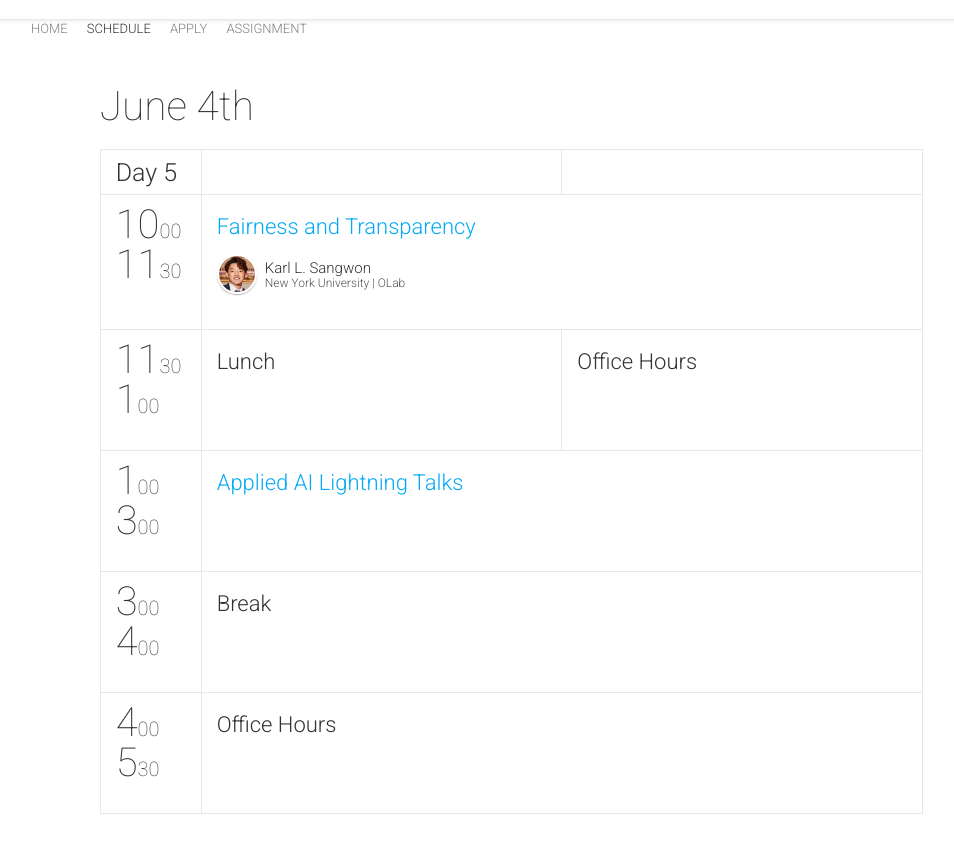
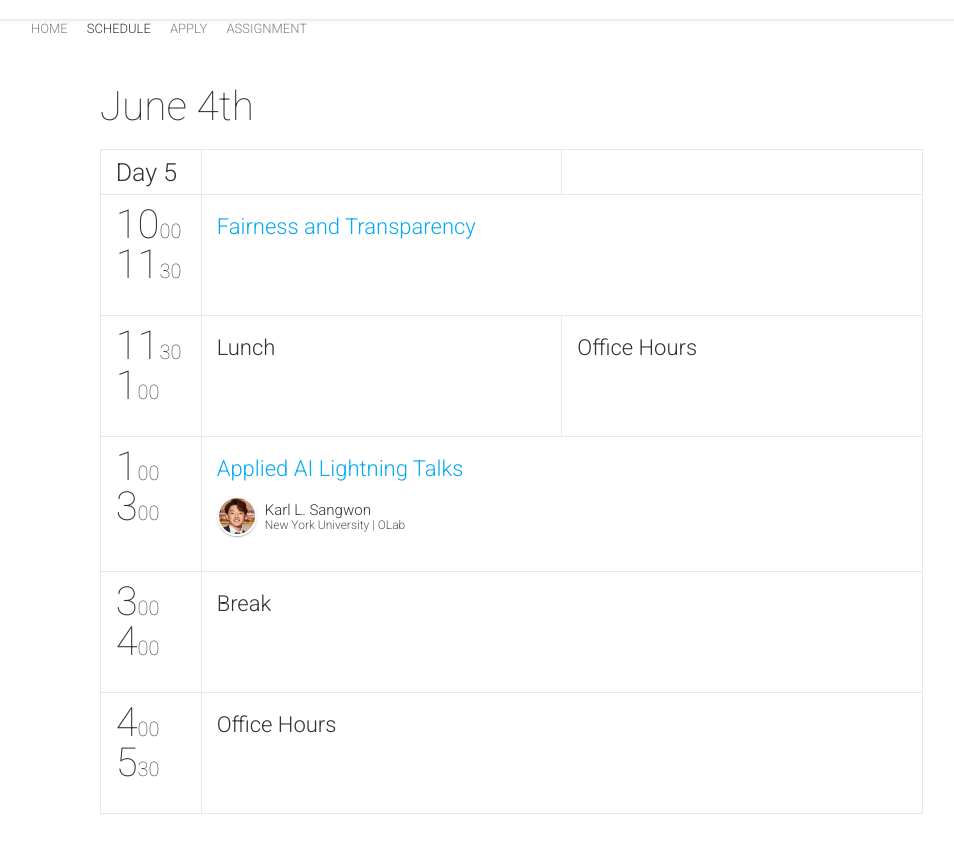
Before and after one commit to nyu-mll/nyu-ai-school-2023, a Jekyll site: the page built from schedule.html, in a window 1280 px wide and 900 px high, scrolled down 4265 px. Shown: the top 853 px of the window, without its empty margins (22-976 px from the left). Built offline with Jekyll 4.4.1, drawn with Linux system fonts in a browser that asks for light colours; nearby versions of some CDN libraries; comment, search, counter and statistics services are not loaded; part of the change alters nothing that is shown.

```diff
--- a/_data/sessions.yml
+++ b/_data/sessions.yml
@@ -45,13 +45,13 @@
   title: "<a href=''>Fairness and Transparency</a>"
   subtype: presentation
   description: "Lecture"
-  speakers: [1]
+  speakers: [3]
 -
   id: 006
   title: "<a href=''>Applied AI Lightning Talks</a>"
   subtype: presentation
   description: "Lecture"
-  speakers:
+  speakers: [1]
 -
   id: 402
   title: "Lunch"
```
